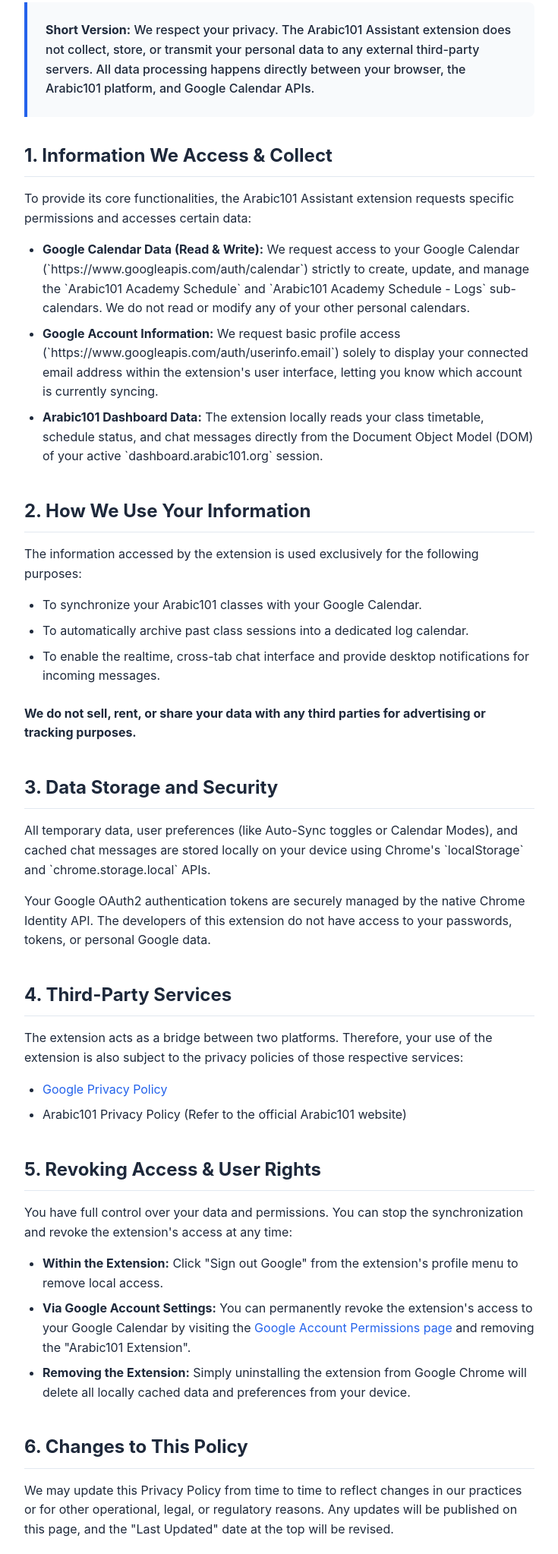
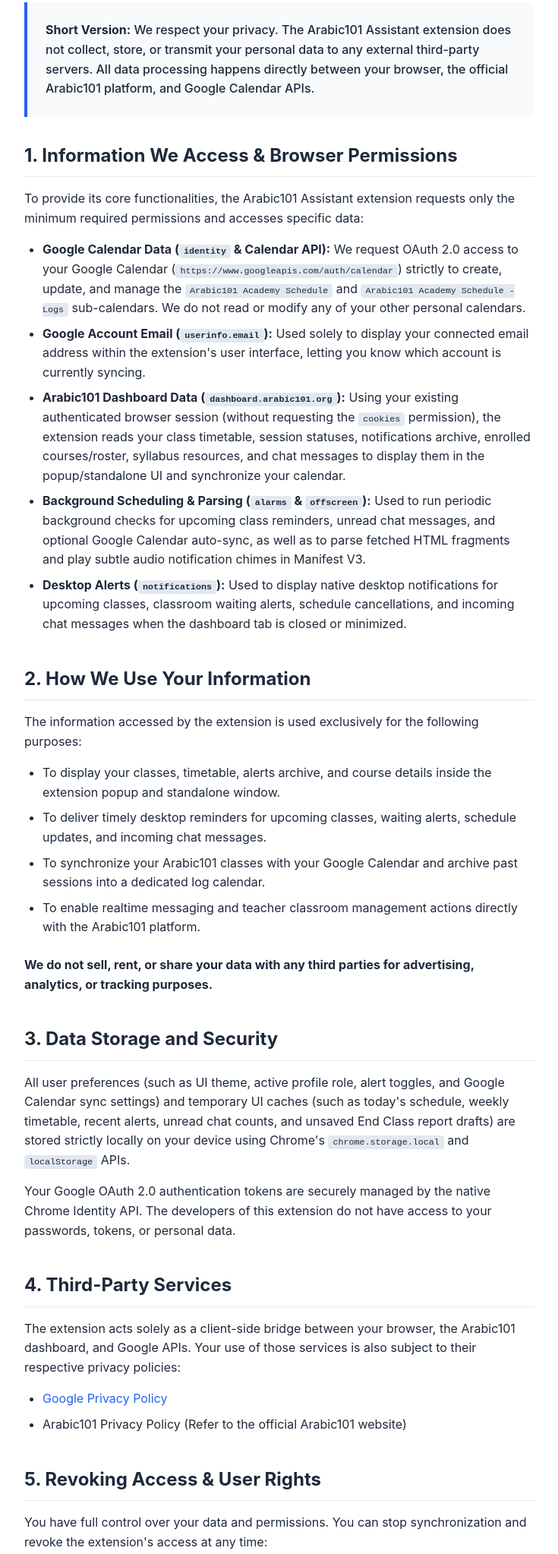
Before and after one commit to a101-ext/Arabic101-Extension, a browser extension: page privacy.html in a window 1280 px wide. Shown: the part 372-2418 px from the top of the page at 76% size, without its empty margins (272-1007 px from the left). Drawn offline with Linux system fonts and the light colour scheme.

Commit message:
Update privacy.html

```diff
--- a/privacy.html
+++ b/privacy.html
@@ -63,6 +63,7 @@
         p { margin-bottom: 1rem; color: var(--text-main); }
         ul { margin-bottom: 1.5rem; padding-left: 1.5rem; color: var(--text-main); }
         li { margin-bottom: 0.5rem; }
+        code { background: var(--border); padding: 2px 6px; border-radius: 4px; font-family: monospace; font-size: 0.9em; }
 
         .highlight-box { background: var(--bg-alt); border-left: 4px solid var(--primary); padding: 1.5rem; border-radius: 0 8px 8px 0; margin-bottom: 2rem; }
         .highlight-box p { margin: 0; color: var(--text-main); font-weight: 500; }
@@ -91,21 +92,23 @@
 
     <header>
         <h1>Privacy Policy</h1>
-        <p class="last-updated">Last Updated: October 2026</p>
+        <p class="last-updated">Last Updated: November 2026 (v1.0.7.1)</p>
     </header>
 
     <main>
         <div class="highlight-box">
-            <p><strong>Short Version:</strong> We respect your privacy. The Arabic101 Assistant extension does not collect, store, or transmit your personal data to any external third-party servers. All data processing happens directly between your browser, the Arabic101 platform, and Google Calendar APIs.</p>
+            <p><strong>Short Version:</strong> We respect your privacy. The Arabic101 Assistant extension does not collect, store, or transmit your personal data to any external third-party servers. All data processing happens directly between your browser, the official Arabic101 platform, and Google Calendar APIs.</p>
         </div>
 
         <section>
-            <h2>1. Information We Access & Collect</h2>
-            <p>To provide its core functionalities, the Arabic101 Assistant extension requests specific permissions and accesses certain data:</p>
+            <h2>1. Information We Access &amp; Browser Permissions</h2>
+            <p>To provide its core functionalities, the Arabic101 Assistant extension requests only the minimum required permissions and accesses specific data:</p>
             <ul>
-                <li><strong>Google Calendar Data (Read & Write):</strong> We request access to your Google Calendar (`https://www.googleapis.com/auth/calendar`) strictly to create, update, and manage the `Arabic101 Academy Schedule` and `Arabic101 Academy Schedule - Logs` sub-calendars. We do not read or modify any of your other personal calendars.</li>
-                <li><strong>Google Account Information:</strong> We request basic profile access (`https://www.googleapis.com/auth/userinfo.email`) solely to display your connected email address within the extension's user interface, letting you know which account is currently syncing.</li>
-                <li><strong>Arabic101 Dashboard Data:</strong> The extension locally reads your class timetable, schedule status, and chat messages directly from the Document Object Model (DOM) of your active `dashboard.arabic101.org` session.</li>
+                <li><strong>Google Calendar Data (<code>identity</code> &amp; Calendar API):</strong> We request OAuth 2.0 access to your Google Calendar (<code>https://www.googleapis.com/auth/calendar</code>) strictly to create, update, and manage the <code>Arabic101 Academy Schedule</code> and <code>Arabic101 Academy Schedule - Logs</code> sub-calendars. We do not read or modify any of your other personal calendars.</li>
+                <li><strong>Google Account Email (<code>userinfo.email</code>):</strong> Used solely to display your connected email address within the extension's user interface, letting you know which account is currently syncing.</li>
+                <li><strong>Arabic101 Dashboard Data (<code>dashboard.arabic101.org</code>):</strong> Using your existing authenticated browser session (without requesting the <code>cookies</code> permission), the extension reads your class timetable, session statuses, notifications archive, enrolled courses/roster, syllabus resources, and chat messages to display them in the popup/standalone UI and synchronize your calendar.</li>
+                <li><strong>Background Scheduling &amp; Parsing (<code>alarms</code> &amp; <code>offscreen</code>):</strong> Used to run periodic background checks for upcoming class reminders, unread chat messages, and optional Google Calendar auto-sync, as well as to parse fetched HTML fragments and play subtle audio notification chimes in Manifest V3.</li>
+                <li><strong>Desktop Alerts (<code>notifications</code>):</strong> Used to display native desktop notifications for upcoming classes, classroom waiting alerts, schedule cancellations, and incoming chat messages when the dashboard tab is closed or minimized.</li>
             </ul>
         </section>
 
@@ -113,22 +116,23 @@
             <h2>2. How We Use Your Information</h2>
             <p>The information accessed by the extension is used exclusively for the following purposes:</p>
             <ul>
-                <li>To synchronize your Arabic101 classes with your Google Calendar.</li>
-                <li>To automatically archive past class sessions into a dedicated log calendar.</li>
-                <li>To enable the realtime, cross-tab chat interface and provide desktop notifications for incoming messages.</li>
+                <li>To display your classes, timetable, alerts archive, and course details inside the extension popup and standalone window.</li>
+                <li>To deliver timely desktop reminders for upcoming classes, waiting alerts, schedule updates, and incoming chat messages.</li>
+                <li>To synchronize your Arabic101 classes with your Google Calendar and archive past sessions into a dedicated log calendar.</li>
+                <li>To enable realtime messaging and teacher classroom management actions directly with the Arabic101 platform.</li>
             </ul>
-            <p><strong>We do not sell, rent, or share your data with any third parties for advertising or tracking purposes.</strong></p>
+            <p><strong>We do not sell, rent, or share your data with any third parties for advertising, analytics, or tracking purposes.</strong></p>
         </section>
 
         <section>
             <h2>3. Data Storage and Security</h2>
-            <p>All temporary data, user preferences (like Auto-Sync toggles or Calendar Modes), and cached chat messages are stored locally on your device using Chrome's `localStorage` and `chrome.storage.local` APIs.</p>
-            <p>Your Google OAuth2 authentication tokens are securely managed by the native Chrome Identity API. The developers of this extension do not have access to your passwords, tokens, or personal Google data.</p>
+            <p>All user preferences (such as UI theme, active profile role, alert toggles, and Google Calendar sync settings) and temporary UI caches (such as today's schedule, weekly timetable, recent alerts, unread chat counts, and unsaved End Class report drafts) are stored strictly locally on your device using Chrome's <code>chrome.storage.local</code> and <code>localStorage</code> APIs.</p>
+            <p>Your Google OAuth 2.0 authentication tokens are securely managed by the native Chrome Identity API. The developers of this extension do not have access to your passwords, tokens, or personal data.</p>
         </section>
 
         <section>
             <h2>4. Third-Party Services</h2>
-            <p>The extension acts as a bridge between two platforms. Therefore, your use of the extension is also subject to the privacy policies of those respective services:</p>
+            <p>The extension acts solely as a client-side bridge between your browser, the Arabic101 dashboard, and Google APIs. Your use of those services is also subject to their respective privacy policies:</p>
             <ul>
                 <li><a href="https://policies.google.com/privacy" target="_blank">Google Privacy Policy</a></li>
                 <li>Arabic101 Privacy Policy (Refer to the official Arabic101 website)</li>
@@ -136,12 +140,12 @@
         </section>
 
         <section>
-            <h2>5. Revoking Access & User Rights</h2>
-            <p>You have full control over your data and permissions. You can stop the synchronization and revoke the extension's access at any time:</p>
+            <h2>5. Revoking Access &amp; User Rights</h2>
+            <p>You have full control over your data and permissions. You can stop synchronization and revoke the extension's access at any time:</p>
             <ul>
-                <li><strong>Within the Extension:</strong> Click "Sign out Google" from the extension's profile menu to remove local access.</li>
-                <li><strong>Via Google Account Settings:</strong> You can permanently revoke the extension's access to your Google Calendar by visiting the <a href="https://myaccount.google.com/permissions" target="_blank">Google Account Permissions page</a> and removing the "Arabic101 Extension".</li>
-                <li><strong>Removing the Extension:</strong> Simply uninstalling the extension from Google Chrome will delete all locally cached data and preferences from your device.</li>
+                <li><strong>Within the Extension:</strong> Click "Sign out Google" from the extension's profile menu to remove local Google OAuth access.</li>
+                <li><strong>Via Google Account Settings:</strong> You can permanently revoke the extension's access to your Google Calendar by visiting the <a href="https://myaccount.google.com/permissions" target="_blank">Google Account Permissions page</a> and removing "Arabic101 Assistant".</li>
+                <li><strong>Removing the Extension:</strong> Uninstalling the extension from Google Chrome immediately deletes all locally cached data and preferences from your device.</li>
             </ul>
         </section>
 
```
